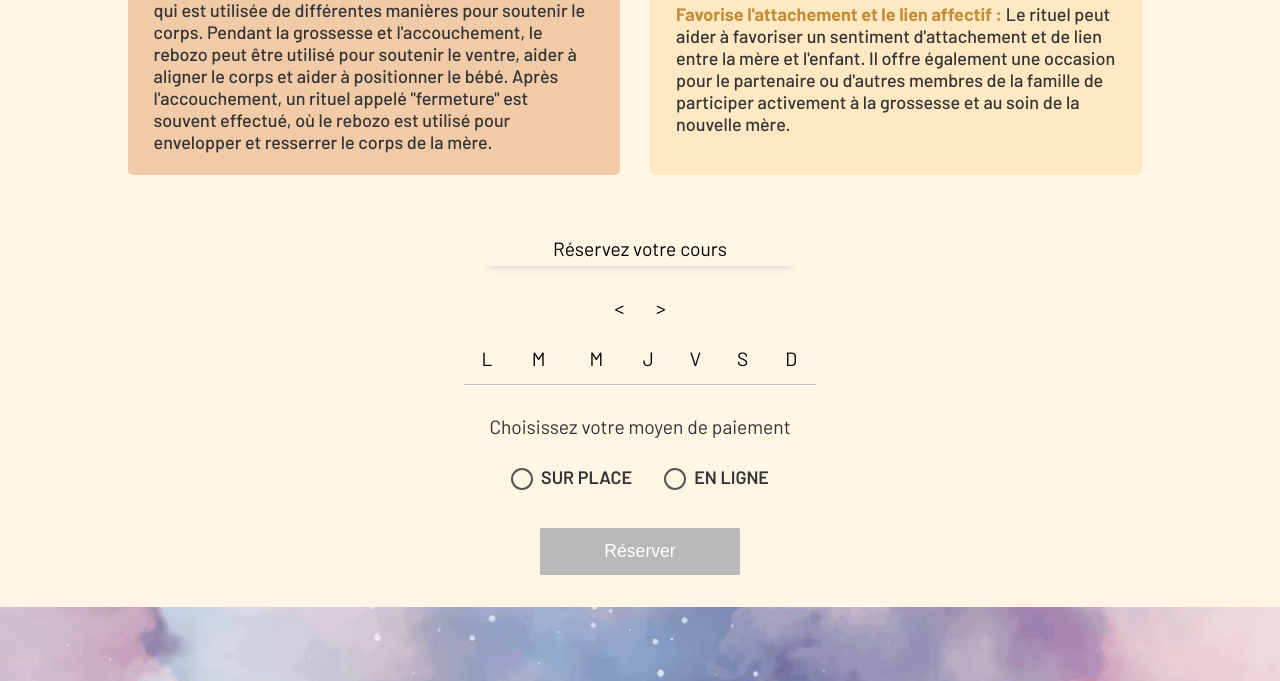
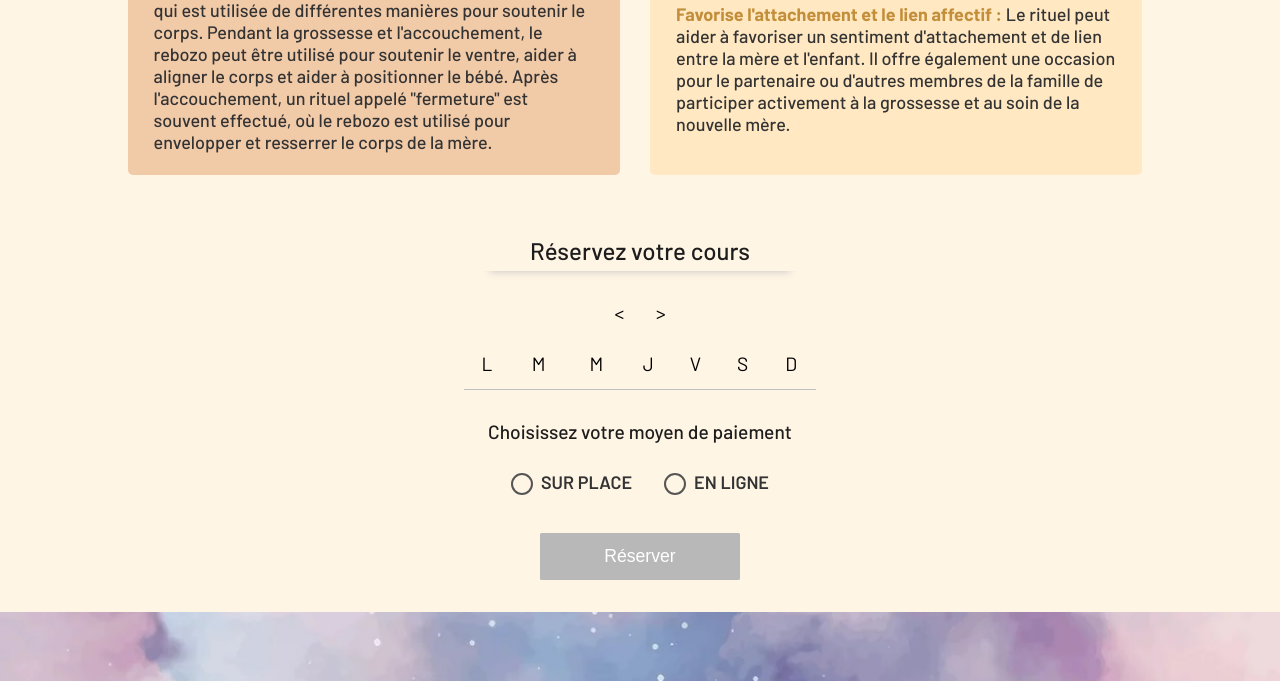
Before and after one commit to Zicka67/DWWMProject, a Symfony app: template templates/pagesInfo/rituel-rebozo.html.twig in a window 1280 px wide. Shown: the part 2037-2718 px from the top of the page. Run offline with Twig, Linux system fonts and the light colour scheme; the template is opened without the code that fills it, so the values that code supplies are empty; some libraries are stand-ins or nearby versions; some web fonts are replaced.

Commit message:
Update css calendar ( title + h3 )

```diff
--- a/public/css/calendar.css
+++ b/public/css/calendar.css
@@ -14,11 +14,24 @@ margin: auto;
 #calendar-title{
 width: 100%;
 text-align: center;
-font-size: 1.2rem;
-font-weight: normal;
+font-size: 1.5rem;
+font-weight: 500;
 margin-bottom: 1rem;
 padding-bottom: 0.5rem;
 box-shadow: 0px 10px 9px -10px silver;
+font-family: 'Barlow', sans-serif;
+color: #1d1d1d;
+}
+
+.calandar-unit {
+    font-weight: 500;
+    font-family: 'Barlow', sans-serif;
+}
+
+#current-month {
+    font-weight: 500;
+    font-family: 'Barlow', sans-serif;
+    color: #333;
 }
 
 #calendar-container{
@@ -235,8 +248,6 @@ border-bottom: 1px solid silver;
 }
 
 
-
-
 #calendar #slot-list{
 width: 22rem;
 display: grid;
@@ -255,6 +266,11 @@ border-radius: 0.1rem;
 box-shadow: 0px 0px 2px 0px;
 text-align: center;
 cursor: pointer;
+}
+
+.slot {
+    font-weight: 500;
+    font-family: 'Barlow', sans-serif
 }
 
 #calendar #slot-list .slot:hover, #calendar #slot-list .slot.selected{
@@ -298,10 +314,11 @@ cursor: auto;
 
 #payment-method-title {
 font-size: 1.2rem;
+font-weight: 500;
 width: 100%;
 text-align: left;
 margin-top: 2rem;
-color: #333;
+color: #1d1d1d;
 }
 
 #payment-method-container {
--- a/public/css/styles.css
+++ b/public/css/styles.css
@@ -191,7 +191,7 @@ color: #a33131;
 
 /* ***** NAV title ***** */
 .nav-portage {
-    color: #1ca7c0;
+    color: #23a6bd;
     width: 100%;
     margin-left: -17px;
     transition: 0.2s;
```
